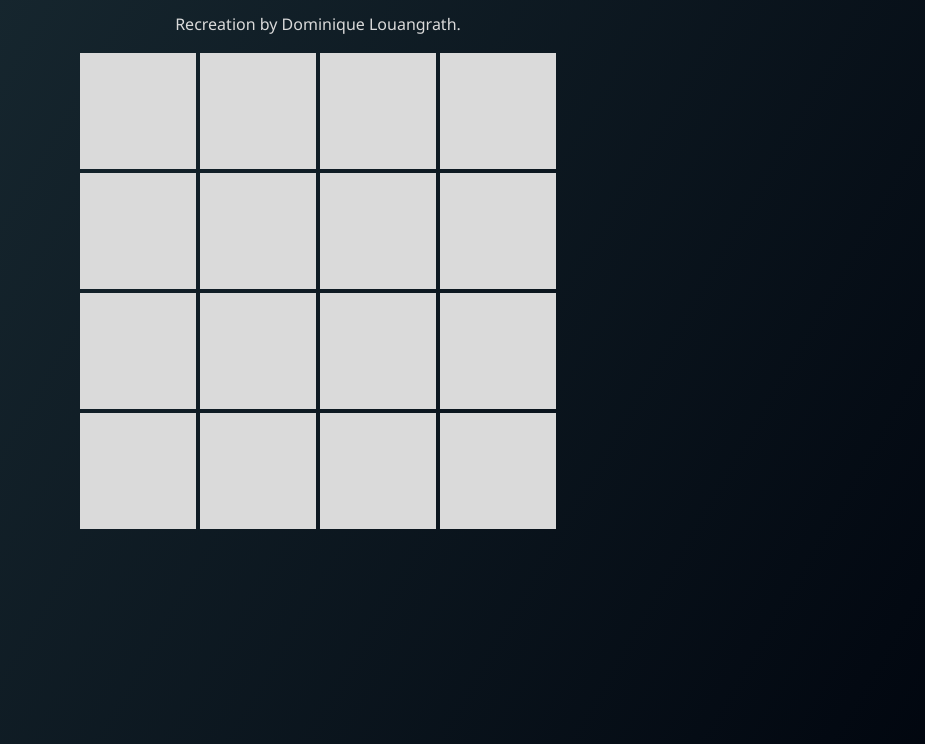
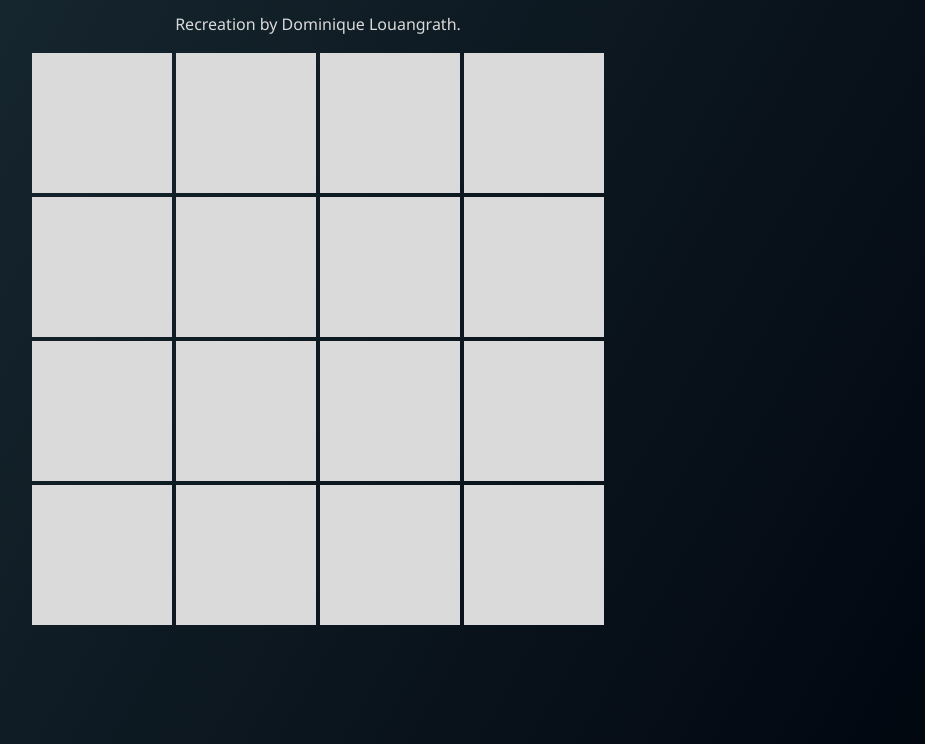
Before and after one commit to dom-lou/2048, a plain HTML site: page index.html in a window 1280 px wide. Shown: the part 56-800 px from the top of the page, without its empty margins (322-1247 px from the left). Drawn offline with Linux system fonts and the light colour scheme.

Commit message:
Grid now uses vh scaling to adapt to more screen sizes

```diff
--- a/main.css
+++ b/main.css
@@ -22,7 +22,7 @@ div.title p#gamename {
 
 div#gameboard {
     display: grid;
-    grid-template: repeat(4,120px) / repeat(4,120px);
+    grid-template: repeat(4,18vh) / repeat(4,18vh);
 }
 
 div#gameboard div {
```
